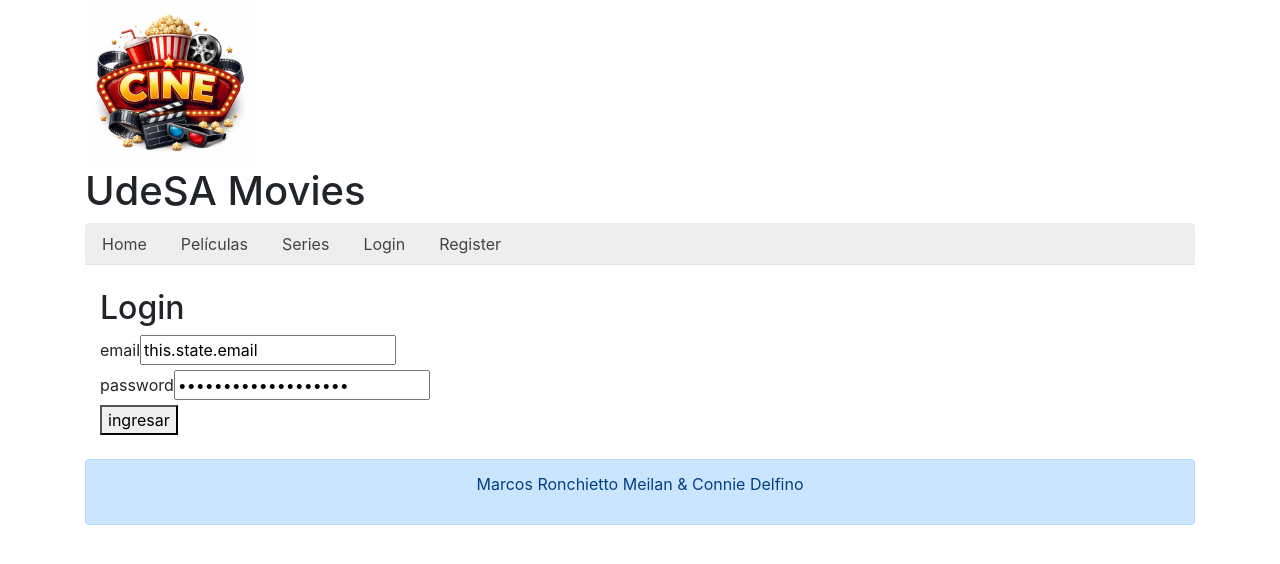
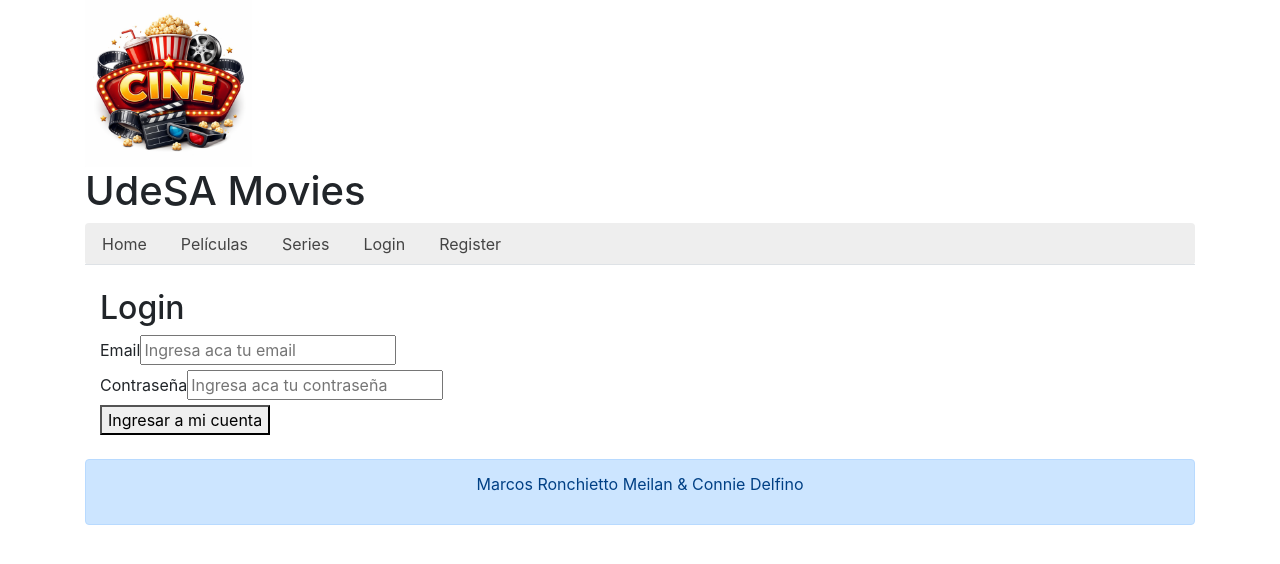
Before and after one commit to conniedelfino/delfino-ronchietto, a React (Create React App) app: page /login in a window 1280 px wide. Shown: the top 564 px of the page. Built offline with nearby package versions, Linux system fonts and the light colour scheme.

Commit message:
detalles pelis y login

```diff
--- a/src/App.js
+++ b/src/App.js
@@ -9,6 +9,7 @@ import Peliculas from "./Screens/Peliculas/Peliculas";
 import MovieDetails from "./Screens/DetallesPelis/DetallesPelis";
 import SeriesDetails from "./Screens/DetallesSeries/DetallesSeries";
 import Login from "./Screens/Login/Login";
+import Favoritos from "./Screens/Favoritos/Favoritos"
 
 function App() {
   return (
@@ -23,6 +24,7 @@ function App() {
         <Route path="/pelicula/:id" component={MovieDetails} />
         <Route path="/serie/:id" component={SeriesDetails} />
         <Route path="/login" component={Login}/>
+        <Route path="/favoritos" component={Favoritos}/>
 
       </Switch>
 
--- a/src/Components/CardMovie/CardMovie.js
+++ b/src/Components/CardMovie/CardMovie.js
@@ -1,5 +1,10 @@
 import React, {Component} from "react";
 import { Link } from "react-router-dom";
+{/*
+import Cookies from "universal-cookie";
+
+const cookies = new Cookies();
+*/}
 
 class CardMovie extends Component{
     constructor(props){
@@ -9,9 +14,11 @@ class CardMovie extends Component{
         };
     }
 
+
+
     mostrar(){
         this.setState({
-            verMas: !this.state.verMas
+            verMas: this.state.verMas ? false : true
         });
     }
 
@@ -24,11 +31,11 @@ class CardMovie extends Component{
                 <div className="cardBody">
                     <h5 className="card-title">{this.props.titulo}</h5>
                     {this.state.verMas ? (<p className="card-text">{this.props.descripcion}</p>) : null}
-                    <button className="btn btn-primary" onClick={()=> this.mostrar}>{this.state.verMas ? "Ver menos" : "Ver Más"}</button>
+                    <button className="btn btn-primary" onClick={()=> this.mostrar()}>{this.state.verMas ? "Ver menos" : "Ver más"}</button>
                     <Link to={`/${this.props.tipo}/${this.props.id}`}>
                         <button className="btn btn-primary">Detalle</button>
                     </Link>
-                    <button href="" className="btn alert-primary">🩶</button>
+                    <button className="btn alert-primary">🩶</button>
                 </div>
             </article>
     );
--- a/src/Components/PelisPopulares/PelisPopulares.js
+++ b/src/Components/PelisPopulares/PelisPopulares.js
@@ -26,9 +26,7 @@ class SeccionPeliPopulares extends Component {
 
     return (
       <section className="row cards" id="movies">
-
-      <h2 className="alert alert-primary">Peliculas</h2>
-        {this.state.peliculas.filter((pelicula, idx)=> idx < 4).map((pelicula) => (
+            {this.state.peliculas.filter((pelicula, idx)=> idx < 4).map((pelicula) => (
           <CardMovie
             key={pelicula.id}
             id={pelicula.id}
--- a/src/Screens/DetallesPelis/DetallesPelis.js
+++ b/src/Screens/DetallesPelis/DetallesPelis.js
@@ -10,7 +10,7 @@ class MovieDetails extends Component {
   }
 
   componentDidMount() {
-    const MovieID = this.props.match.params.id
+    const MovieID = this.props.match.params.id;
     fetch(`https://api.themoviedb.org/3/movie/${MovieID}?api_key=34b4c2e895ea107e9ad43461851606f7`)
       .then((response) => response.json())
       .then((data) => this.setState({ peliculas: data}))
@@ -18,38 +18,41 @@ class MovieDetails extends Component {
   }
 
   render(){
+
     return(
-        <>
-        {!this.state.peliculas.title ? (
-        <h3>Cargando...</h3>
-      ) : (
+
+      <React.Fragment>
+
+        {!this.state.peliculas.title ? (<h3>Cargando.. </h3>) :(
         <section>
-          <h2>{this.state.peliculas.title}</h2>
+          <h2>{this.state.pelicula.title}</h2>
 
-          <img src={"https://image.tmdb.org/t/p/w500" + this.state.peliculas.poster_path} alt={this.state.peliculas.title}
+          <img src={"https://image.tmdb.org/t/p/w500" + this.state.pelicula.poster_path} alt={this.state.pelicula.title}
           />
 
-          <p>{this.state.peliculas.overview}</p>
+          <p>{this.state.pelicula.overview}</p>
 
           <p>
             <strong>Fecha de estreno:</strong>{" "}
-            {this.state.peliculas.release_date}
+            {this.state.pelicula.release_date}
           </p>
 
           <p>
             <strong>Duración:</strong>{" "}
-            {this.state.peliculas.runtime} minutos
+            {this.state.pelicula.runtime} minutos
           </p>
 
           <p>
             <strong>Puntuación:</strong>{" "}
-            {this.state.peliculas.vote_average}
+            {this.state.pelicula.vote_average}
           </p>
+
+
         </section>
       )}
-        </>
-    )
+  </React.Fragment>
+    );
   }
 }
 
-export default MovieDetails
+export default MovieDetails;
--- /dev/null
+++ b/src/Screens/Favoritos/Favoritos.js
@@ -0,0 +1,12 @@
+import React from "react";
+
+function Favoritos(){
+    return (
+        <section className="container my-4">
+            <h2>Favoritos</h2>
+            <p></p>
+        </section>
+    );
+}
+
+export default Favoritos;
--- a/src/Screens/Login/Login.js
+++ b/src/Screens/Login/Login.js
@@ -27,7 +27,7 @@ class Login extends Component {
 
         if (usersStorage === null){
             this.setState({
-                error: "algo esta incorrecto"
+                error: "Credenciales incorrectas"
             });
             return;
         }
@@ -36,16 +36,16 @@ class Login extends Component {
 
         let usersFiltrado = usersParseado.filter((user)=> user.email === this.state.email);
 
-        if (usersFiltrado.lenght === 0){
+        if (usersFiltrado.length === 0){
             this.setState({
-                error: "algo esta incorrecto"
+                error: "Credenciales incorrectas"
             });
             return;
         }
 
         if (usersFiltrado[0].password !== this.state.password){
             this.setState({
-                error: "algo esta incorrecto"
+                error: "Credenciales incorrectas"
             });
             return;
         }
@@ -69,16 +69,16 @@ class Login extends Component {
 
                 <form onSubmit={(event) => this.submitForm(event)}>
                     <div>
-                        <label>email</label>
-                        <input type="text" name="email" value="this.state.email" onChange={(e)=> this.guardarValor(event)} />
+                        <label>Email</label>
+                        <input type="text" name="email" value={this.state.email} placeholder="Ingresa aca tu email" onChange={(event)=> this.guardarValor(event)} />
                     </div>
 
                     <div>
-                        <label>password</label>
-                        <input type="password" name="password" value="this.state.password" onChange={(e)=> this.guardarValor(event)} />
+                        <label>Contraseña</label>
+                        <input type="password" name="password" value={this.state.password} placeholder="Ingresa aca tu contraseña" onChange={(event)=> this.guardarValor(event)} />
                     </div>
 
-                    <button type="submit">ingresar</button>
+                    <button type="submit">Ingresar a mi cuenta</button>
 
                     {this.state.error !== ""? <p>{this.state.error}</p>: null}
 
--- a/src/Screens/Register/Register.js
+++ b/src/Screens/Register/Register.js
@@ -83,16 +83,16 @@ class Register extends Component {
 
                 <from onSubmit={(event)=> this.submitForm(event)}>
                     <div>
-                        <label>email</label>
-                        <input type="text" name="email" value={this.state.email} onChange={(event)=> this.guardarValor(event)} />
+                        <label>Email</label>
+                        <input type="text" name="email" value={this.state.email} placeholder="Ingresa aca tu email" onChange={(event)=> this.guardarValor(event)} />
                     </div>
 
                     <div>
-                        <label>password</label>
-                        <input type="password" name="password" value={this.state.password} onChange={(event)=> this.guardarValor(event)} />
+                        <label>Contraseña</label>
+                        <input type="password" name="password" value={this.state.password} placeholder="Ingresa aca tu contraseña" onChange={(event)=> this.guardarValor(event)} />
                     </div>
 
-                    <button type="submit">crear cuenta nueva</button>
+                    <button type="submit">Crear cuenta nueva</button>
                     {this.state.error !== "" ? <p>{this.state.error}</p> : null}
                 </from>
 
```
Also changed, not shown: src/Screens/Favoritas/Favoritas.js (deleted).
